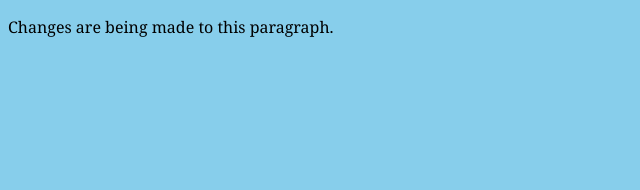
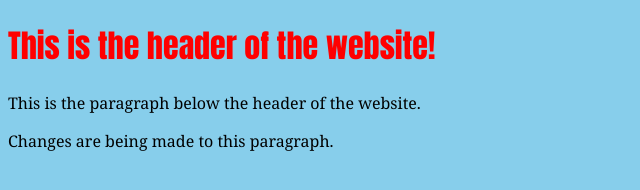
Before and after one commit to justin-72/repository, a plain HTML site: page week-4/index.html in a window 1280 px wide. Shown: the whole page, without its empty margins (0-640 px from the left). Drawn offline with Linux system fonts and the light colour scheme.

Commit message:
Added header and paragraph. Changed header color and font

```diff
--- a/week-4/index.html
+++ b/week-4/index.html
@@ -4,6 +4,13 @@
     <title>Changes Are Being Made!</title>
     <link rel='stylesheet' href='style.css'>
   </head>
+
+<h1>This is the header of the website!</h1>
+
+<body>
+  <p>This is the paragraph below the header of the website.</p>
+</body>
+
   <body>
     <p>Changes are being made to this paragraph.</p>
   </body>
--- a/week-4/style.css
+++ b/week-4/style.css
@@ -3,3 +3,11 @@ body {
   min-height: 100vh;
   font-family: Georgia, 'Times New Roman', Times, serif
 }
+
+h1 {
+
+font-weight: 300;
+color:red;
+font-family:Impact, Haettenschweiler, 'Arial Narrow Bold', sans-serif
+
+}
```
